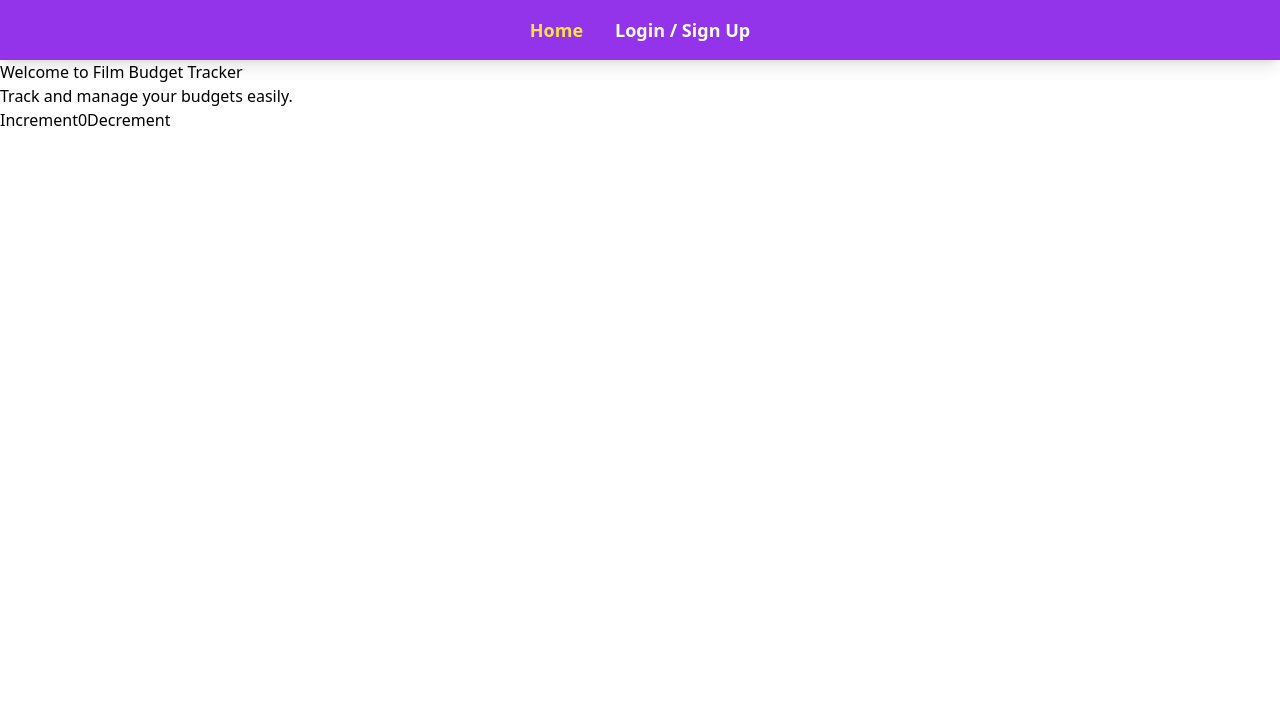
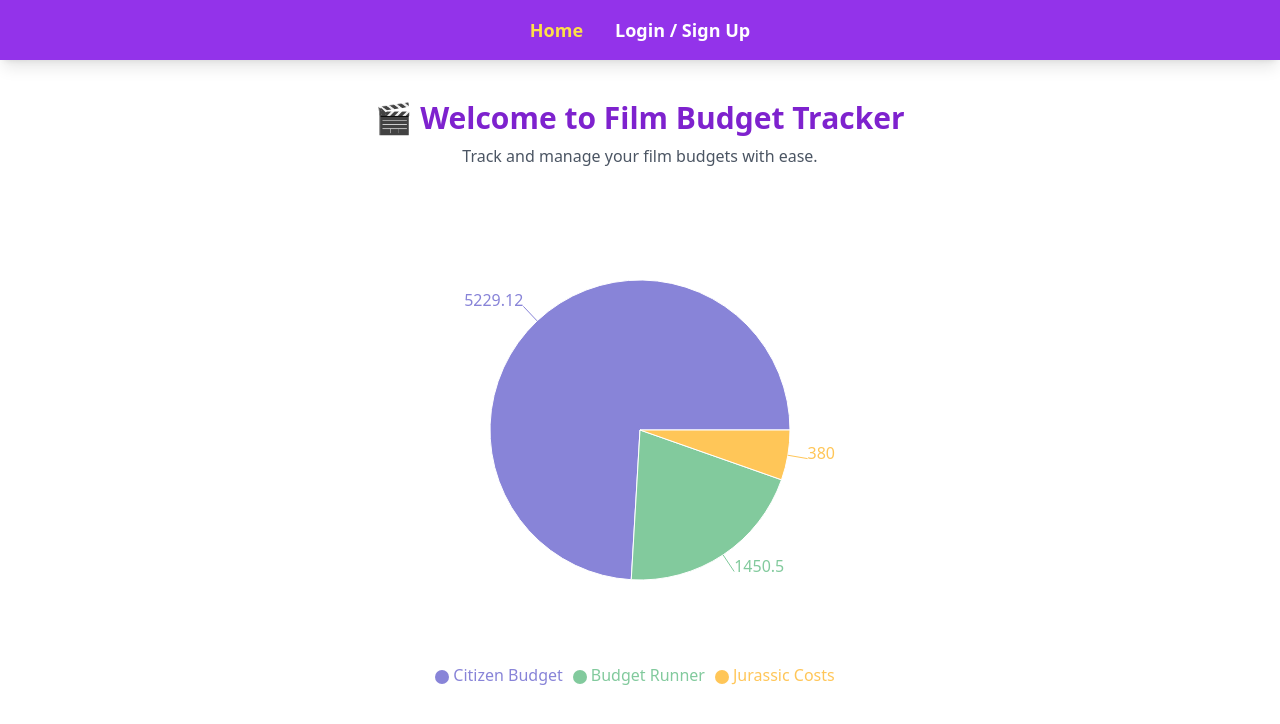
Before and after one commit to Nomskillet/filmBudgetTS, a React (Vite) app in the folder frontend/: page / in a window 1280 px wide. Shown: the top 724 px of the page. Built offline with nearby package versions, Linux system fonts and the light colour scheme.

Commit message:
homepage

```diff
--- a/frontend/package.json
+++ b/frontend/package.json
@@ -21,6 +21,7 @@
     "react-router-dom": "^7.2.0",
     "react-spinners": "^0.15.0",
     "react-toastify": "^11.0.5",
+    "recharts": "^2.15.3",
     "zod": "^3.24.2"
   },
   "devDependencies": {
--- /dev/null
+++ b/frontend/src/components/BudgetChart.tsx
@@ -0,0 +1,38 @@
+import React from 'react';
+import {
+  BarChart,
+  Bar,
+  XAxis,
+  YAxis,
+  Tooltip,
+  ResponsiveContainer,
+  CartesianGrid,
+} from 'recharts';
+
+const sampleData = [
+  { name: 'Project A', budget: 5000, spent: 3200 },
+  { name: 'Project B', budget: 8000, spent: 4500 },
+  { name: 'Project C', budget: 3000, spent: 3000 },
+];
+
+const BudgetChart: React.FC = () => {
+  return (
+    <div className="w-full h-96 mt-6">
+      <ResponsiveContainer width="100%" height="100%">
+        <BarChart
+          data={sampleData}
+          margin={{ top: 20, right: 30, left: 0, bottom: 5 }}
+        >
+          <CartesianGrid strokeDasharray="3 3" />
+          <XAxis dataKey="name" />
+          <YAxis />
+          <Tooltip />
+          <Bar dataKey="budget" fill="#8884d8" />
+          <Bar dataKey="spent" fill="#82ca9d" />
+        </BarChart>
+      </ResponsiveContainer>
+    </div>
+  );
+};
+
+export default BudgetChart;
--- a/frontend/src/pages/HomePage.tsx
+++ b/frontend/src/pages/HomePage.tsx
@@ -1,31 +1,66 @@
-import type { RootState } from '../store/store';
-import { useSelector, useDispatch } from 'react-redux';
-import { decrement, increment } from '../store/counterSlice';
+import { useState, useEffect } from 'react';
+import {
+  PieChart,
+  Pie,
+  Cell,
+  Tooltip,
+  Legend,
+  ResponsiveContainer,
+} from 'recharts';
+
+const data = [
+  { name: 'Citizen Budget', spent: 5229.12 },
+  { name: 'Budget Runner', spent: 1450.5 },
+  { name: 'Jurassic Costs', spent: 380 },
+];
+
+const COLORS = ['#8884d8', '#82ca9d', '#ffc658'];
 
 function HomePage() {
-  const count = useSelector((state: RootState) => state.counter.value);
-  const dispatch = useDispatch();
+  const [animationKey, setAnimationKey] = useState(0);
+
+  useEffect(() => {
+    const interval = setInterval(() => {
+      setAnimationKey((prev) => prev + 1);
+    }, 4000); // Re-triggers animation every 4 seconds
+    return () => clearInterval(interval);
+  }, []);
+
   return (
-    <div>
-      <h1>Welcome to Film Budget Tracker</h1>
-      <p>Track and manage your budgets easily.</p>
-
-      <div>
-        <div>
-          <button
-            aria-label="Increment value"
-            onClick={() => dispatch(increment())}
-          >
-            Increment
-          </button>
-          <span>{count}</span>
-          <button
-            aria-label="Decrement value"
-            onClick={() => dispatch(decrement())}
-          >
-            Decrement
-          </button>
-        </div>
+    <div className="flex flex-col items-center justify-center py-10">
+      <h1 className="text-3xl font-bold text-purple-700 mb-2">
+        🎬 Welcome to Film Budget Tracker
+      </h1>
+      <p className="text-gray-600 mb-6">
+        Track and manage your film budgets with ease.
+      </p>
+      <div className="w-full max-w-xl h-[500px]">
+        <ResponsiveContainer width="100%" height="100%">
+          <PieChart key={animationKey}>
+            <Pie
+              data={data}
+              dataKey="spent"
+              nameKey="name"
+              cx="50%"
+              cy="50%"
+              outerRadius={150}
+              fill="#8884d8"
+              label
+              isAnimationActive
+              animationDuration={1000}
+              animationBegin={0}
+            >
+              {data.map((_, index) => (
+                <Cell
+                  key={`cell-${index}`}
+                  fill={COLORS[index % COLORS.length]}
+                />
+              ))}
+            </Pie>
+            <Tooltip />
+            <Legend />
+          </PieChart>
+        </ResponsiveContainer>
       </div>
     </div>
   );
--- a/frontend/src/pages/StatsPage.tsx
+++ b/frontend/src/pages/StatsPage.tsx
@@ -26,10 +26,10 @@ function StatsPage() {
     (sum, b) => sum + Number(b.budget || 0),
     0
   );
-  const totalSpent = expenses.reduce(
-    (sum, e) => sum + Number(e.amount || 0),
-    0
-  );
+  const totalSpent = expenses
+    .filter((e) => !e.deleted)
+    .reduce((sum, e) => sum + Number(e.amount || 0), 0);
+
   const totalRemaining = totalBudget - totalSpent;
 
   const stats = [
```
Also changed, not shown: 3 other files (tests, documents, lock files or other folders).
